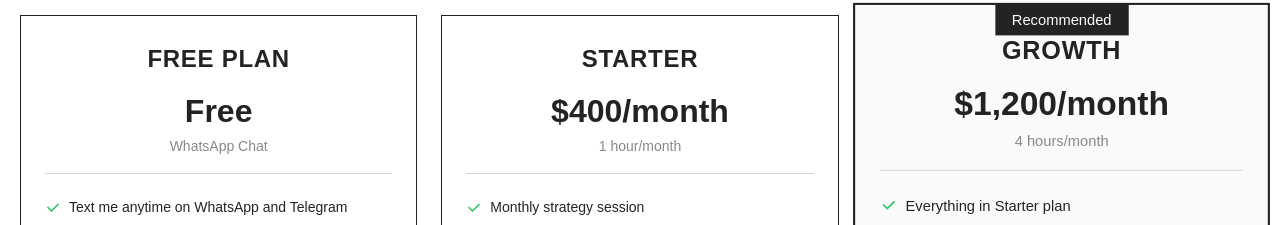
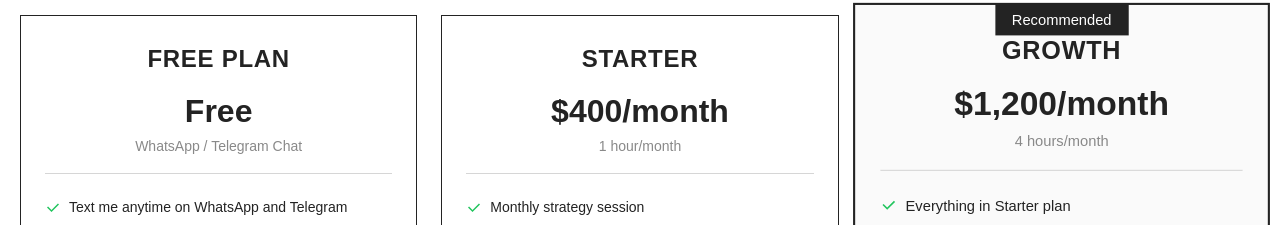
Before and after one commit to kirill-markin/kirill-markin-com, a Next.js app: page /services in a window 1280 px wide. Shown: the part 321-546 px from the top of the page. Built offline with nearby package versions, Linux system fonts and the light colour scheme.

Commit message:
fix: update hours description in servicesFractionalCTOData
- Changed hours description from 'WhatsApp Chat' to 'WhatsApp / Telegram Chat' for improved clarity and accuracy in service offerings.

```diff
--- a/src/data/servicesFractionalCTO.ts
+++ b/src/data/servicesFractionalCTO.ts
@@ -8,7 +8,7 @@ export const servicesFractionalCTOData: ServiceFractionalCTOData = {
             planId: 'free',
             name: 'Free Plan',
             price: 'Free',
-            hours: 'WhatsApp Chat',
+            hours: 'WhatsApp / Telegram Chat',
             features: [
                 'Text me anytime on WhatsApp and Telegram',
                 'Any tech question, even the weird ones',
```
